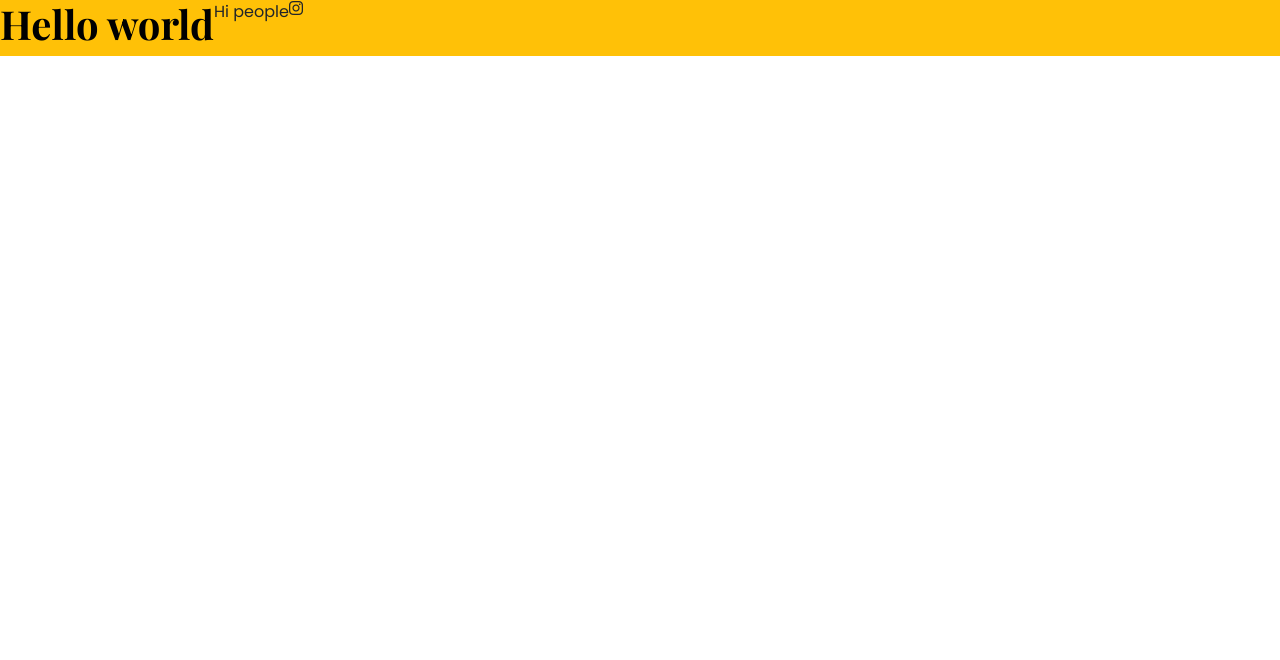
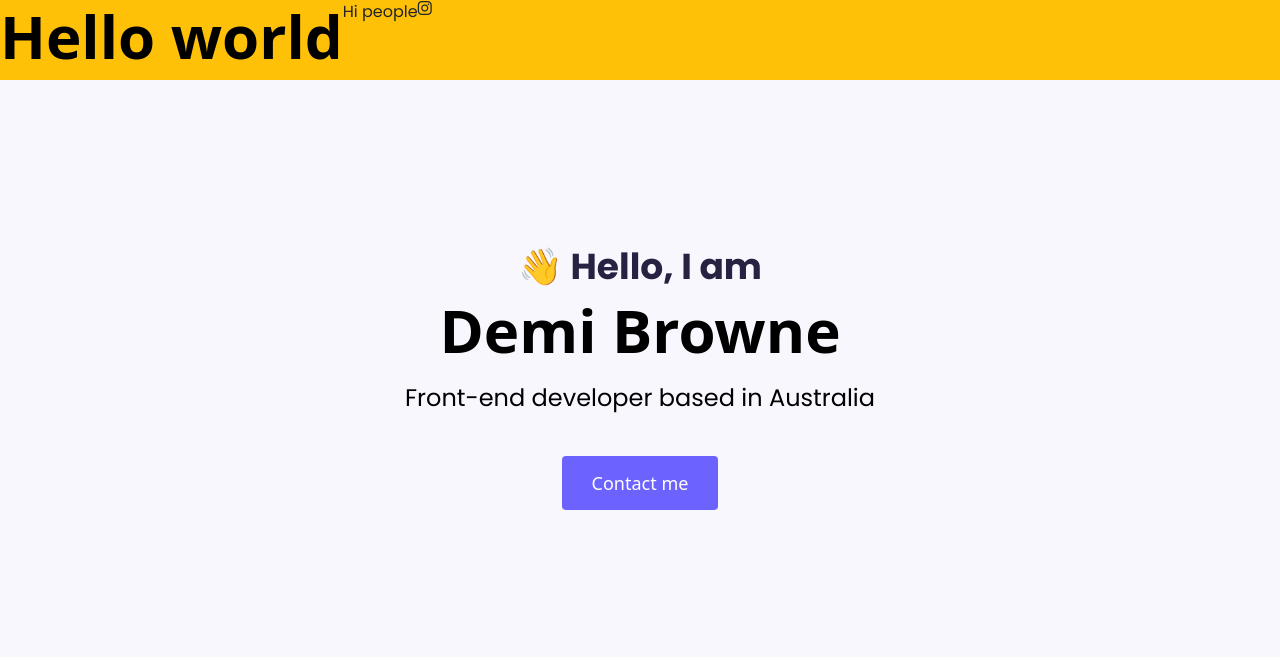
Before and after one commit to demib999/project-setup, a plain HTML site: page index.html in a window 1280 px wide. Drawn offline with nearby package versions, Linux system fonts and the light colour scheme; a web font is replaced by a local one.

Commit message:
added hero content, css styles

```diff
--- a/index.html
+++ b/index.html
@@ -15,7 +15,6 @@
       crossorigin="anonymous"
     ></script>
 
-    <link rel="stylesheet" href="styles/portfolio.css" />
     <script
       src="https://kit.fontawesome.com/1b6591c186.js"
       crossorigin="anonymous"
@@ -26,8 +25,8 @@
       href="https://fonts.googleapis.com/css2?family=Playfair+Display:ital,wght@0,400..900;1,400..900&family=Poppins:ital,wght@0,100;0,200;0,300;0,400;0,500;0,600;0,700;0,800;0,900;1,100;1,200;1,300;1,400;1,500;1,600;1,700;1,800;1,900&display=swap"
       rel="stylesheet"
     />
-
-    <title>Document</title>
+    <link rel="stylesheet" href="styles/portfolio.css" />
+    <title>project-setup</title>
   </head>
   <body>
     <div class="d-flex bg-warning">
@@ -35,5 +34,13 @@
       <p>Hi people</p>
       <i class="fa-brands fa-instagram"></i>
     </div>
+    <div class="hero">
+      <p>👋 Hello, I am</p>
+      <h1>Demi Browne</h1>
+      <h2 class="mb-5">Front-end developer based in Australia</h2>
+      <div>
+        <a href="#" class="btn-branding">Contact me</a>
+      </div>
+    </div>
   </body>
 </html>
--- a/styles/portfolio.css
+++ b/styles/portfolio.css
@@ -1,12 +1,54 @@
 /*font-family: "Playfair Display", serif;
 font-family: "Poppins", sans-serif; */
+:root {
+  --branding-color: #6c63ff;
+  --secondary-color: #f9f7fe;
+  --heading-font-family: "Playfair Display", serif;
+  --default-font-family: "Poppins", sans-serif;
+}
 
-h1 {
+h1,
+h2,
+h3,
+h4,
+h5,
+h6 {
   color: black;
-  font-family: "Playfair Display", serif;
+  font-family: var (--heading-font-family);
   font-weight: bold;
 }
+h1 {
+  font-size: 60px;
+}
 p {
-  font-family: "Poppins", sans-serif;
+  font-family: var(--default-font-family);
   font-weight: normal;
 }
+.hero {
+  background: var(--secondary-color);
+  text-align: center;
+  padding: 160px 20px;
+}
+.hero p {
+  font-size: 36px;
+  font-weight: bold;
+  margin: 0;
+  color: #272142;
+}
+
+.hero h2 {
+  font-family: var(--default-font-family);
+  font-weight: normal;
+  line-height: 2;
+  font-size: 24px;
+}
+
+.btn-branding {
+  background: var(--branding-color);
+  border-radius: 4px;
+  font-size: 18px;
+  line-height: 27px;
+  color: white;
+  text-decoration: none;
+  padding: 15px 30px;
+}
```
